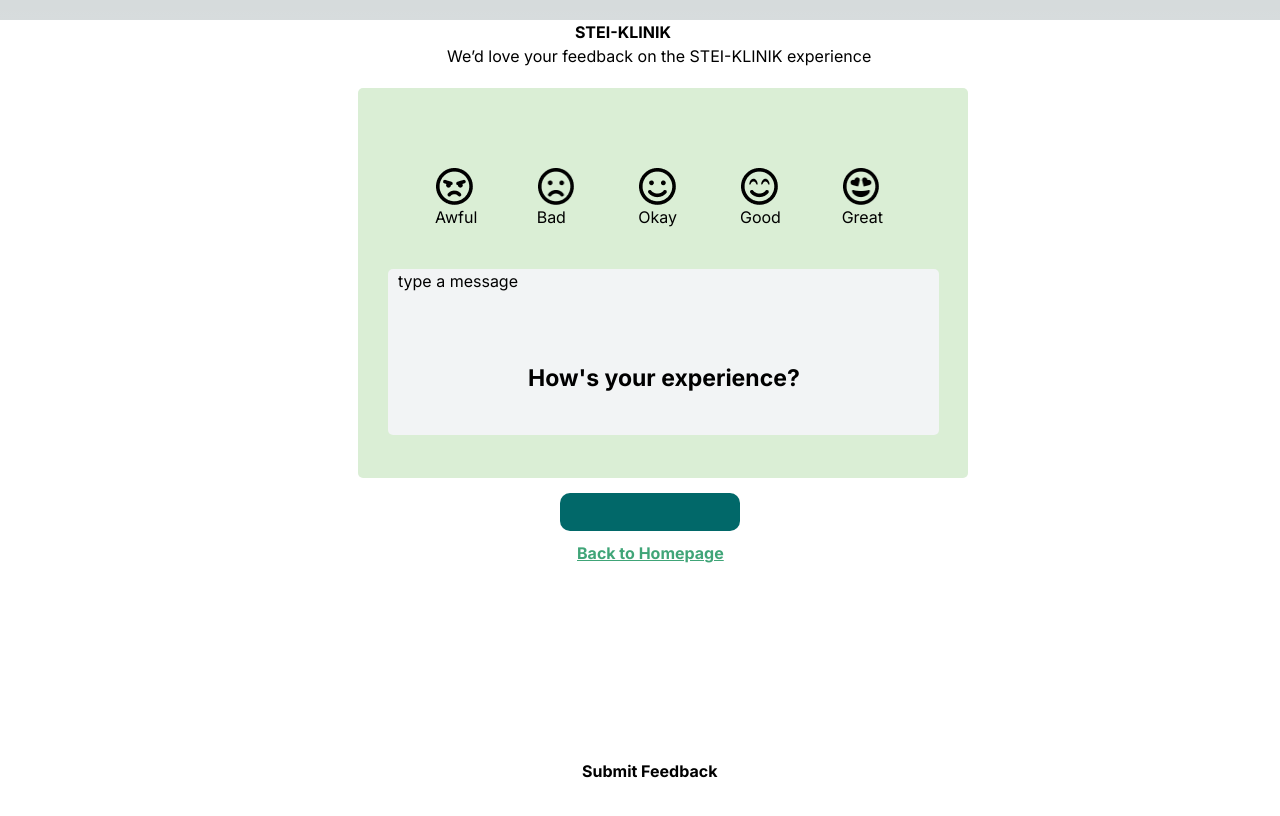
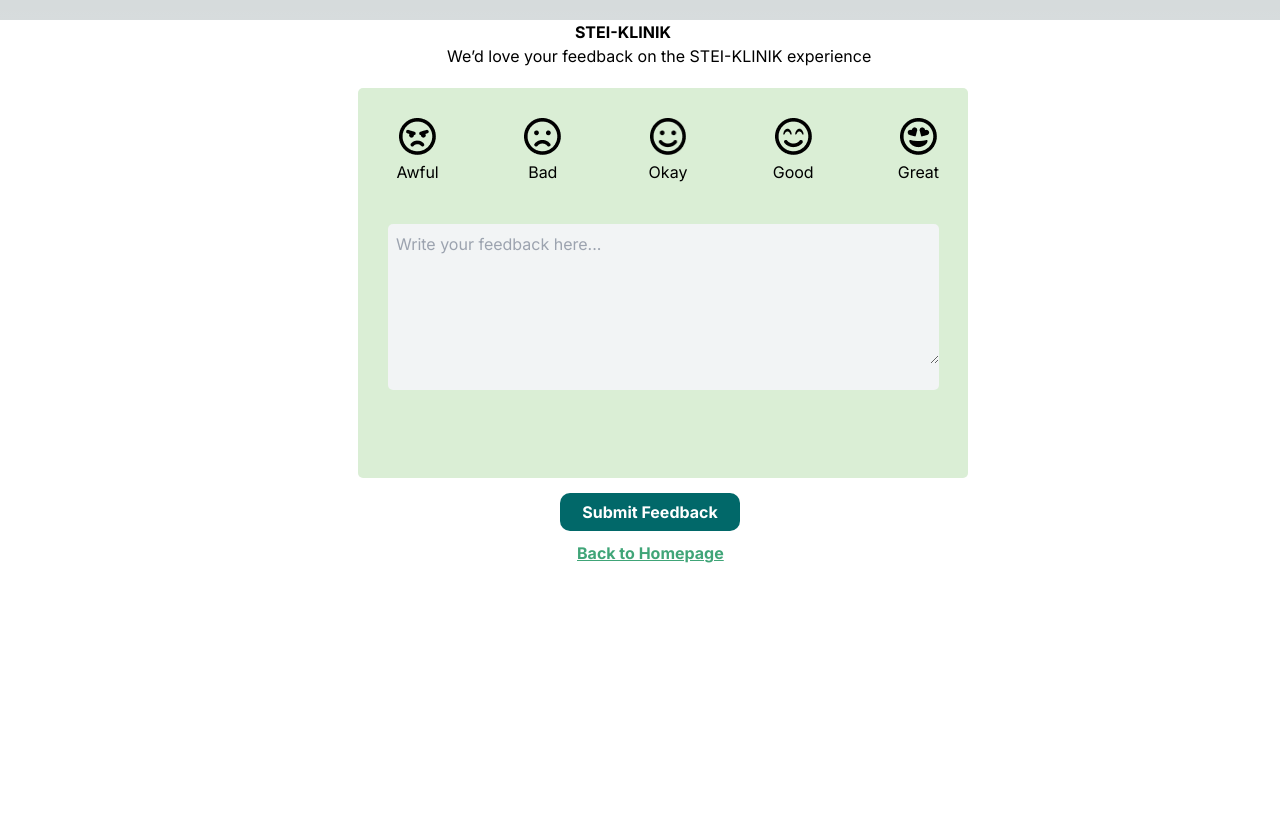
Before and after one commit to BerthaSoliany/4_STEI-KLINIK, a Next.js app in the folder stei-klinik/: page /feedback in a window 1280 px wide. Shown: the top 816 px of the page. Built offline with nearby package versions, Linux system fonts and the light colour scheme.

Commit message:
feedback to feedback

```diff
--- a/stei-klinik/app/feedback/emoji.tsx
+++ b/stei-klinik/app/feedback/emoji.tsx
@@ -1,18 +1,28 @@
-
-export interface emjProps {
+export interface EmojiProps {
     gambar: string;
     nama: string;
+    isSelected: boolean; // To determine if the emoji is selected
+    onClick: () => void; // Function to handle click events
 }
-// tambahin untuk function booleannya kalau di click
-const Emoji= ({gambar, nama}:emjProps) => {
-    return(
-        <nav>
-            <div className="grid grid-cols">
-                <img src={gambar} alt={nama} style={{width:"36.81px", height:"36.81px", marginLeft:"78px", marginTop:"80px"}}/>
-                <p className="text-black text-ms" style={{marginLeft:"77px"}}>{nama}</p>
-            </div>
-        </nav>
-    )
+
+const Emoji = ({ gambar, nama, isSelected, onClick }: EmojiProps) => {
+    return (
+        <div
+            className={`flex flex-col items-center cursor-pointer ${isSelected ? 'bg-[#DAEED5] shadow-lg' : ''}`} // Add background color/shadow if selected
+            onClick={onClick}
+            style={{
+                padding: '10px',
+                borderRadius: '8px',
+                margin: '5px', // Adjust spacing between emojis
+                position: 'relative',
+                left: '5px', // Move emoji to the right
+                top: '15px' // Move emoji down
+            }}
+        >
+            <img src={gambar} alt={nama} style={{ width: "36.81px", height: "36.81px" }} />
+            <p className="text-black text-ms" style={{ marginTop: "5px" }}>{nama}</p>
+        </div>
+    );
 }
 
 export default Emoji;
--- a/stei-klinik/app/feedback/page.tsx
+++ b/stei-klinik/app/feedback/page.tsx
@@ -1,36 +1,68 @@
-import Link from "next/link"
-import Emoji from "./emoji"
+"use client";
 
-// function changeStatus(status: boolean): boolean {
-//     let review = false;
-//  }
+import { useState } from "react";
+import Link from "next/link";
+import Emoji from "./emoji";
 
-// butuh function boolean untuk review, onclick untuk submit, bisa input untuk message --> hasil input masuk di database dev
+export default function Feedback() {
+    const [selectedEmoji, setSelectedEmoji] = useState(""); // To store the selected emoji
+    const [message, setMessage] = useState(""); // To store the typed message
 
-export default function feedback () {
-    return <body>
+    const handleEmojiClick = (emoji: string) => {
+        setSelectedEmoji(emoji); // Set the selected emoji as the review
+    };
+
+    const handleSubmit = () => {
+        if (selectedEmoji && message) {
+            console.log("Feedback submitted:", { review: selectedEmoji, message });
+
+            // Clear the feedback form after submission
+            setSelectedEmoji("");
+            setMessage("");
+        } else {
+            alert("Please select an emoji and type a message.");
+        }
+    };
+
+    return (
         <div className="overscroll-auto bg-[#ffffff] h-screen w-screen">
-            <div className="text-black font-bold text-base text-[26px]" style={{marginLeft:"575px", marginTop:"20px"}}>STEI-KLINIK</div>
-            <div className="text-black ml-[447px]">We’d love your feedback on the STEI-KLINIK experience</div>
-            <div className="h-[390px] w-[610px] bg-[#DAEED5] rounded-[5px] ml-[358px] mt-[20px]">
-                <p className="text-black font-bold text-[23px] absolute bottom-0" style={{marginLeft:"170px", marginBottom:"405px"}}>How's your experience?</p>
-                <div className="grid grid-cols-6">
-                    <Emoji gambar="/Angry.png" nama="Awful"/>
-                    <Emoji gambar="/Frowning.png" nama="Bad"/>
-                    <Emoji gambar="/Smiling.png" nama="Okay"/>
-                    <Emoji gambar="/Beaming.png" nama="Good"/>
-                    <Emoji gambar="/Heart.png" nama="Great"/>
+            <div className="text-black font-bold text-base text-[26px]" style={{ marginLeft: "575px", marginTop: "20px" }}>
+                STEI-KLINIK
+            </div>
+            <div className="text-black ml-[447px]">
+                We’d love your feedback on the STEI-KLINIK experience
+            </div>
+            <div className="h-[390px] w-[610px] bg-[#DAEED5] rounded-[5px] ml-[358px] mt-[20px] relative">
+
+                <div className="grid grid-cols-5 gap-4">
+                    <Emoji gambar="/Angry.png" nama="Awful" isSelected={selectedEmoji === "Awful"} onClick={() => handleEmojiClick("Awful")} />
+                    <Emoji gambar="/Frowning.png" nama="Bad" isSelected={selectedEmoji === "Bad"} onClick={() => handleEmojiClick("Bad")} />
+                    <Emoji gambar="/Smiling.png" nama="Okay" isSelected={selectedEmoji === "Okay"} onClick={() => handleEmojiClick("Okay")} />
+                    <Emoji gambar="/Beaming.png" nama="Good" isSelected={selectedEmoji === "Good"} onClick={() => handleEmojiClick("Good")} />
+                    <Emoji gambar="/Heart.png" nama="Great" isSelected={selectedEmoji === "Great"} onClick={() => handleEmojiClick("Great")} />
                 </div>
-                <div className="h-[166px] w-[551px] bg-[#F2F4F5] rounded-[5px]" style={{marginLeft:"30px", marginTop:"40px"}}>
-                    <p className="text-black" style={{marginLeft:"10px"}}>type a message</p>
+                <div className="h-[166px] w-[551px] bg-[#F2F4F5] rounded-[5px]" style={{ marginLeft: "30px", marginTop: "40px" }}>
+                    <textarea
+                        id="messageInput"
+                        className="w-full h-[140px] bg-transparent outline-none p-2 text-black"
+                        value={message}
+                        onChange={(e) => setMessage(e.target.value)}
+                        placeholder="Write your feedback here..."
+                    />
                 </div>
             </div>
-            <div className="w-[180px] h-[38px] bg-[#016869] rounded-[10px]" style={{marginLeft:"560px", marginTop:"15px"}}>
-                <p className="font-bold absolute bottom-0" style={{marginLeft:"22px", marginBottom:"17px"}}>Submit Feedback</p>
+            <div
+                className="w-[180px] h-[38px] bg-[#016869] rounded-[10px] flex items-center justify-center cursor-pointer"
+                style={{ marginLeft: "560px", marginTop: "15px" }}
+                onClick={handleSubmit}
+            >
+                <p className="font-bold text-white">Submit Feedback</p>
             </div>
-            <Link href="/homepage">
-                <p className="font-bold text-[#40A578] underline" style={{marginLeft:"577px", marginTop:"10px"}}>Back to Homepage</p>
+            <Link href="/home">
+                <p className="font-bold text-[#40A578] underline" style={{ marginLeft: "577px", marginTop: "10px" }}>
+                    Back to Homepage
+                </p>
             </Link>
         </div>
-    </body>
+    );
 }
```
